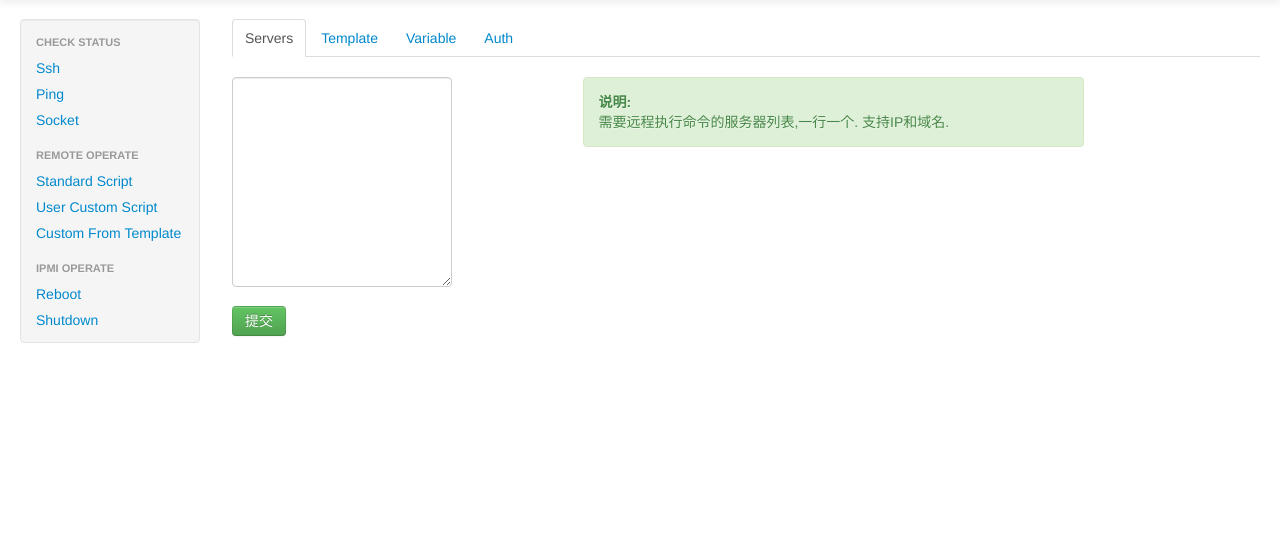
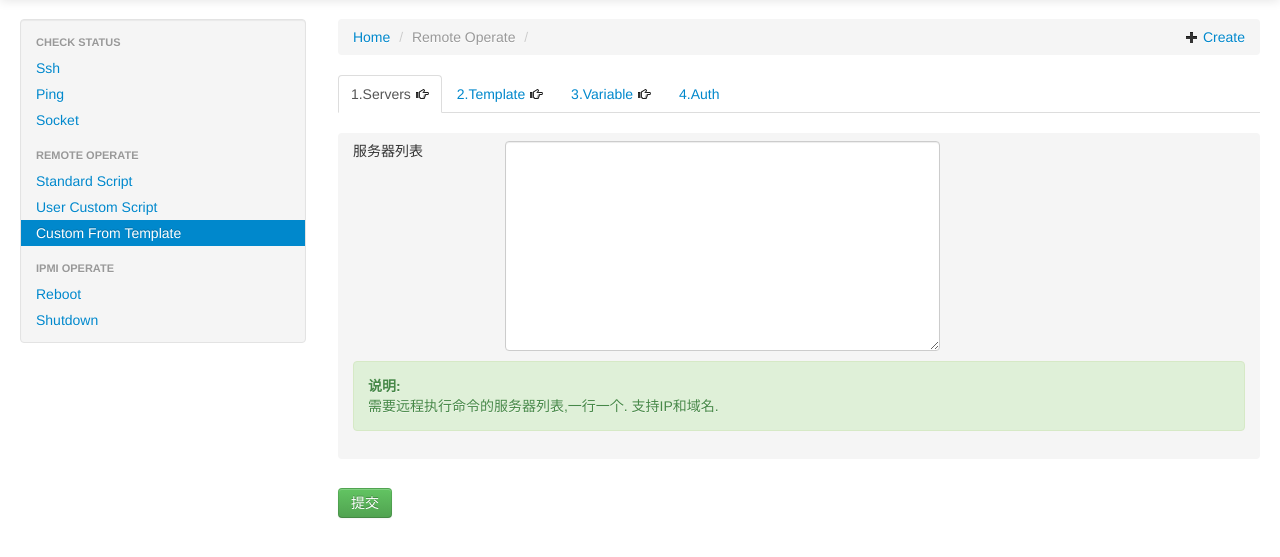
Before and after one commit to saipanno/Bongos, a Flask app: page /operate/create/template in a window 1280 px wide. Shown: the part 41-598 px from the top of the page. Run offline with Flask 2, Linux system fonts and the light colour scheme; some libraries are stand-ins or nearby versions.

Commit message:
更新页面布局

```diff
--- a/web/templates/header.html
+++ b/web/templates/header.html
@@ -12,7 +12,7 @@
 
     {% block style %}{% endblock %}
 
-    <link rel="icon" type="image/x-icon" href="{{ url_for('static', filename='images/favicon.ico') }}">
+    <link rel="icon" type="image/x-icon" href="{{ url_for('static', filename='img/favicon.ico') }}">
 
     <script src="{{ url_for('static', filename='js/jquery.js') }}"></script>
     <script src="{{ url_for('static', filename='js/bootstrap.js') }}"></script>
--- a/web/templates/layout.html
+++ b/web/templates/layout.html
@@ -46,20 +46,20 @@
 
     <div class="container-fluid">
         <div class="row-fluid">
-            <div class="span2">
+            <div class="span3">
                 <div class="well sidebar-nav">
                     <ul class="nav nav-list">
                         <li class="nav-header">CHECK STATUS</li>
-                        <li><a href="#">Ssh</a></li>
-                        <li><a href="#">Ping</a></li>
-                        <li><a href="#">Socket</a></li>
+                        <li class="{% block active_ssh %}{% endblock %}"><a href="#">Ssh</a></li>
+                        <li class="{% block active_ping %}{% endblock %}"><a href="#">Ping</a></li>
+                        <li class="{% block active_socket %}{% endblock %}"><a href="#">Socket</a></li>
                         <li class="nav-header">REMOTE OPERATE</li>
-                        <li><a href="{{ url_for('create_default_operate_ctrl')}}">Standard Script</a></li>
-                        <li><a href="{{ url_for('create_custom_operate_ctrl')}}">User Custom Script</a></li>
-                        <li><a href="{{ url_for('create_template_operate_ctrl')}}">Custom From Template</a></li>
+                        <li class="{% block active_default %}{% endblock %}"><a href="{{ url_for('create_default_operate_ctrl')}}">Standard Script</a></li>
+                        <li class="{% block active_custom %}{% endblock %}"><a href="{{ url_for('create_custom_operate_ctrl')}}">User Custom Script</a></li>
+                        <li class="{% block active_template %}{% endblock %}"><a href="{{ url_for('create_template_operate_ctrl')}}">Custom From Template</a></li>
                         <li class="nav-header">IPMI OPERATE</li>
-                        <li><a href="#">Reboot</a></li>
-                        <li><a href="#">Shutdown</a></li>
+                        <li class="{% block active_reboot %}{% endblock %}"><a href="#">Reboot</a></li>
+                        <li class="{% block active_shutdown %}{% endblock %}"><a href="#">Shutdown</a></li>
                     </ul>
                 </div>
             </div>
--- a/web/templates/operate/operate_create_template.html
+++ b/web/templates/operate/operate_create_template.html
@@ -3,29 +3,39 @@
 {% block active_template %}active{% endblock %}
 
 {% block main %}
-    <div class="span10">
+    <div class="span9">
+
+        <ul class="breadcrumb">
+            <li><a href="/">Home</a> <span class="divider">/</span></li>
+            <li class="active">Remote Operate <span class="divider">/</span></li>
+            {% block top %}{% endblock %}
+            <li class="pull-right"><a><i class="icon-plus"></i> Create</a></li>
+        </ul>
+
         <div class="tabbable">
             <form method="post" action="">
 
                 {{ form.hidden_tag() }}
 
                 <ul class="nav nav-tabs">
-                    <li class="active"><a href="#server" data-toggle="tab">Servers</a></li>
-                    <li class=""><a href="#template" data-toggle="tab">Template</a></li>
-                    <li class=""><a href="#variable" data-toggle="tab">Variable</a></li>
-                    <li class=""><a href="#auth" data-toggle="tab">Auth</a></li>
+                    <li class="active"><a href="#server" data-toggle="tab">1.Servers <i class="icon-hand-right"></i></a></li>
+                    <li class=""><a href="#template" data-toggle="tab">2.Template <i class="icon-hand-right"></i></a></li>
+                    <li class=""><a href="#variable" data-toggle="tab">3.Variable <i class="icon-hand-right"></i></a></li>
+                    <li class=""><a href="#auth" data-toggle="tab">4.Auth</a></li>
                 </ul>
 
                 <div class="tab-content" style="padding-bottom: 9px;">
-                    <div class="tab-pane active row-fluid" id="server">
-                        <div class="span4">{{ form.server_list(rows=10) }}</div>
-                        <div class="span6">
-                            <div class="alert alert-block alert-success fade in">
-                                <strong>说明:</strong>
-                                <p>{{ form.server_list.description|safe }}</p>
-                            </div>
+
+                    <div class="tab-pane active breadcrumb" id="server">
+                        <div class="span2">{{ form.server_list.label|safe }}</div>
+                        <div class="span6">{{ form.server_list(class="span12", rows="10")|safe }}</div>
+                        <div class="clearfix"></div>
+                        <div class="alert alert-block alert-success fade in">
+                            <strong>说明:</strong>
+                            <p>{{ form.server_list.description|safe }}</p>
                         </div>
                     </div>
+
                     <div class="tab-pane row-fluid" id="template">
                         <div class="span4">{{ form.command_list(rows=10) }}</div>
                         <div class="span6">
```
Also changed, not shown: web/templates/operate/operate_create_custom.html (+8 -0 lines), web/templates/operate/operate_create_default.html (+8 -0 lines), web/templates/operate/operate_list.html (deleted, +0 -27 lines), web/static/images/favicon.ico (deleted), web/static/images/glyphicons-halflings-white.png (deleted), web/static/images/glyphicons-halflings.png (deleted).
